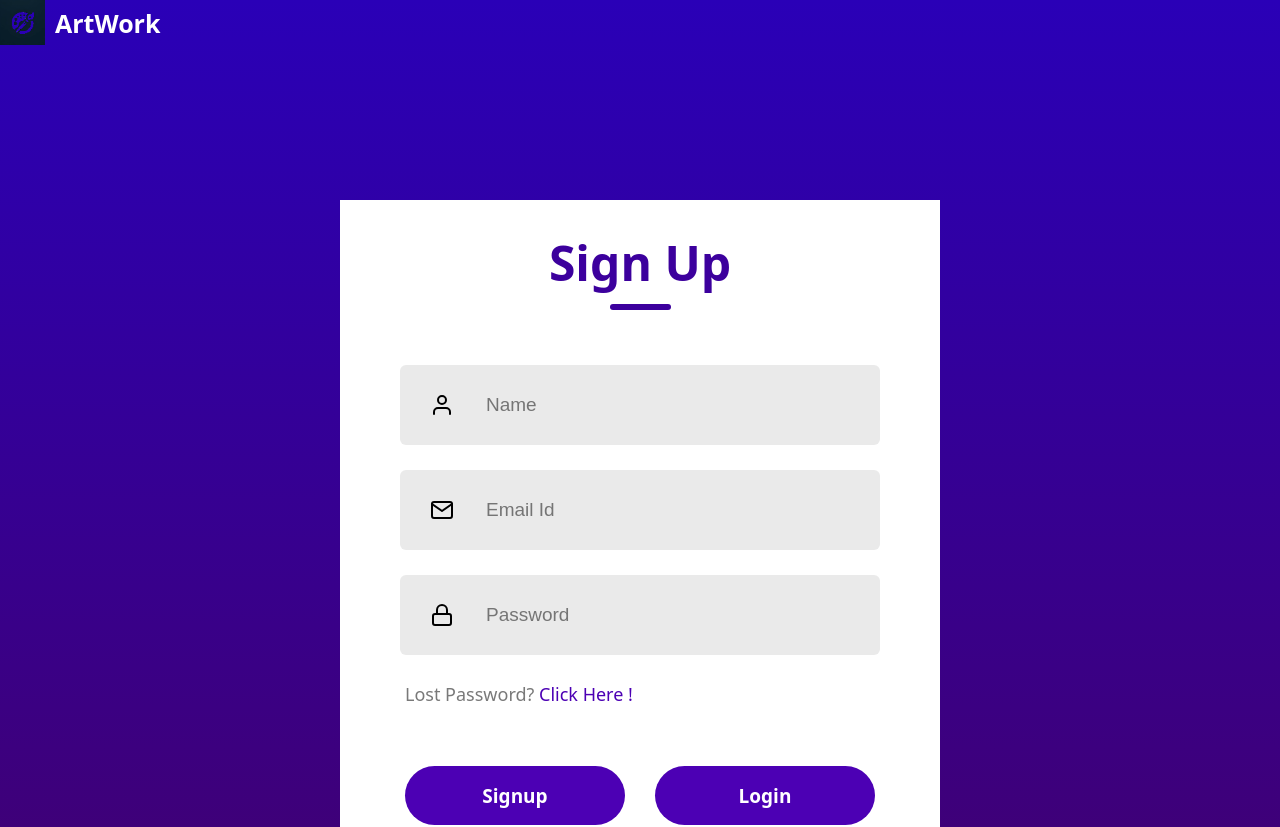
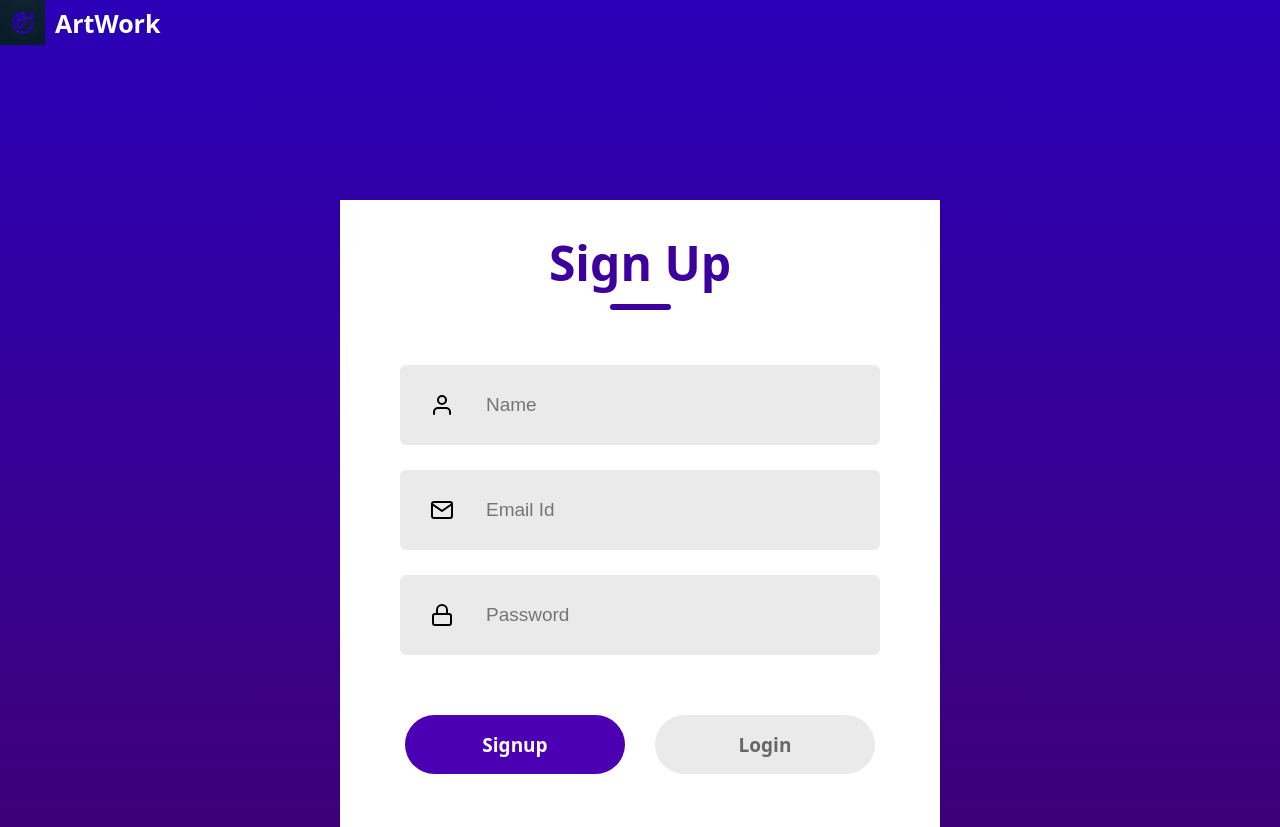
Before and after one commit to AKarode/ArtWork, a React (Vite) app: page / in a window 1280 px wide. Shown: the top 827 px of the page. Built offline with nearby package versions, Linux system fonts and the light colour scheme.

Commit message:
Finalized LoginSignup

```diff
--- a/src/Components/LoginSignupPage/LoginSignup.css
+++ b/src/Components/LoginSignupPage/LoginSignup.css
@@ -96,3 +96,8 @@
     font-weight: 700;
     cursor: pointer;
 }
+
+.gray{
+    background: #eaeaea;
+    color: #676767;
+}
--- a/src/Components/LoginSignupPage/LoginSignup.jsx
+++ b/src/Components/LoginSignupPage/LoginSignup.jsx
@@ -6,17 +6,21 @@ import './LoginSignup.css'
 
 
 const LoginSignup = () => {
+
+    const [action, setAction] = React.useState("Sign Up")
+
     return (
         <div className='container' >
             <div className="header">
-                <div className="text"> Sign Up </div>
+                <div className="text">{action}</div>
                 <div className="underline"></div>
             </div>
             <div className="inputs">
-                <div className="input">
+                {action==="Login"?<div></div>:<div className="input">
                     <img src={user_icon} alt="" />
                     <input type="user" placeholder="Name"/>
-                </div>
+                </div>}
+
                 <div className="input">
                     <img src={mail_icon} alt="" />
                     <input type="email" placeholder="Email Id"/>
@@ -26,10 +30,11 @@ const LoginSignup = () => {
                     <input type="password" placeholder="Password"/>
                 </div>
             </div>
-            <div className="forgot-password"> Lost Password?<span> Click Here !</span></div>
+            {action==="Sign Up"?<div></div>:<div className="forgot-password"> Lost Password?<span> Click Here !</span></div>}
+
             <div className="submit-container">
-                <div className="submit">Signup</div>
-                <div className="submit">Login</div>
+                <div className={action==="Login"?"submit gray":"submit"} onClick={()=>{setAction("Sign Up")}}>Signup</div>
+                <div className={action==="Sign Up"?"submit gray":"submit"} onClick={()=>{setAction("Login")}}>Login</div>
 
             </div>
         </div>
```
